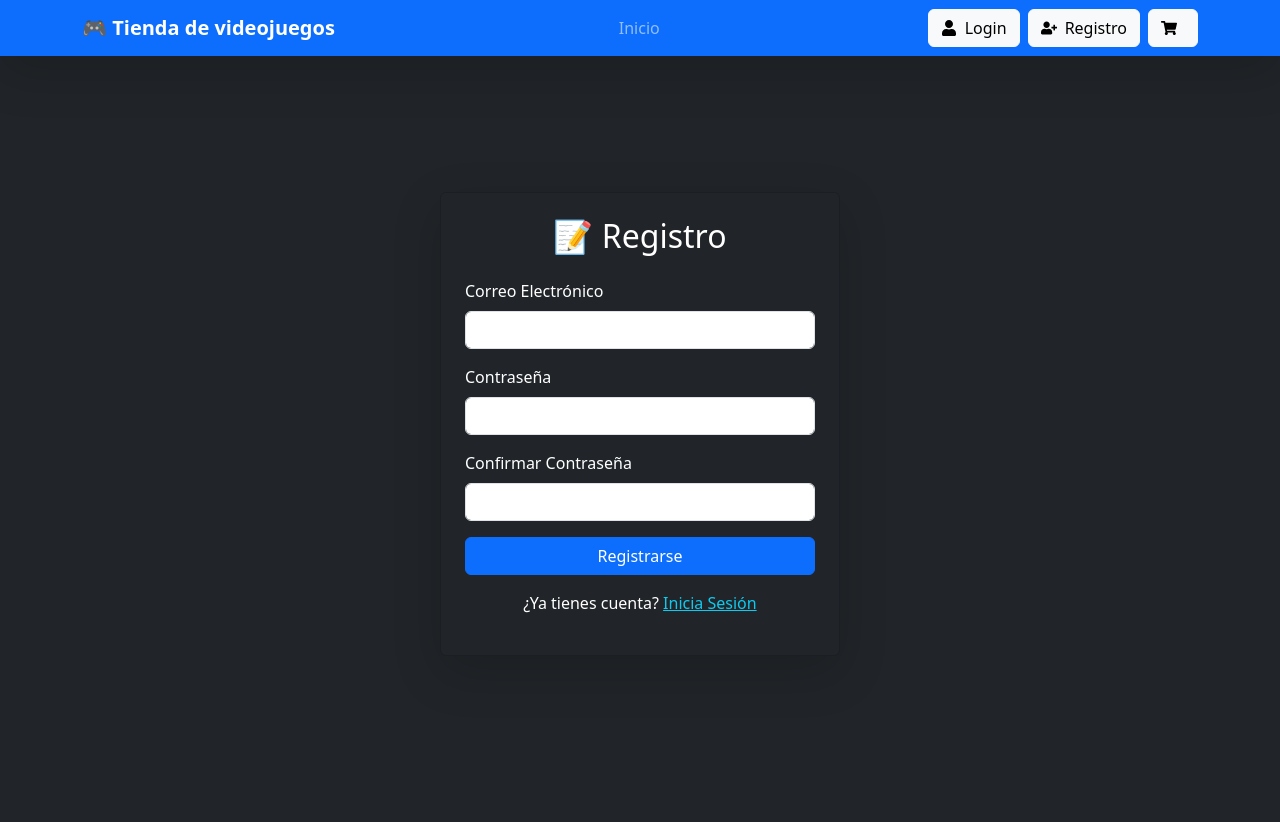
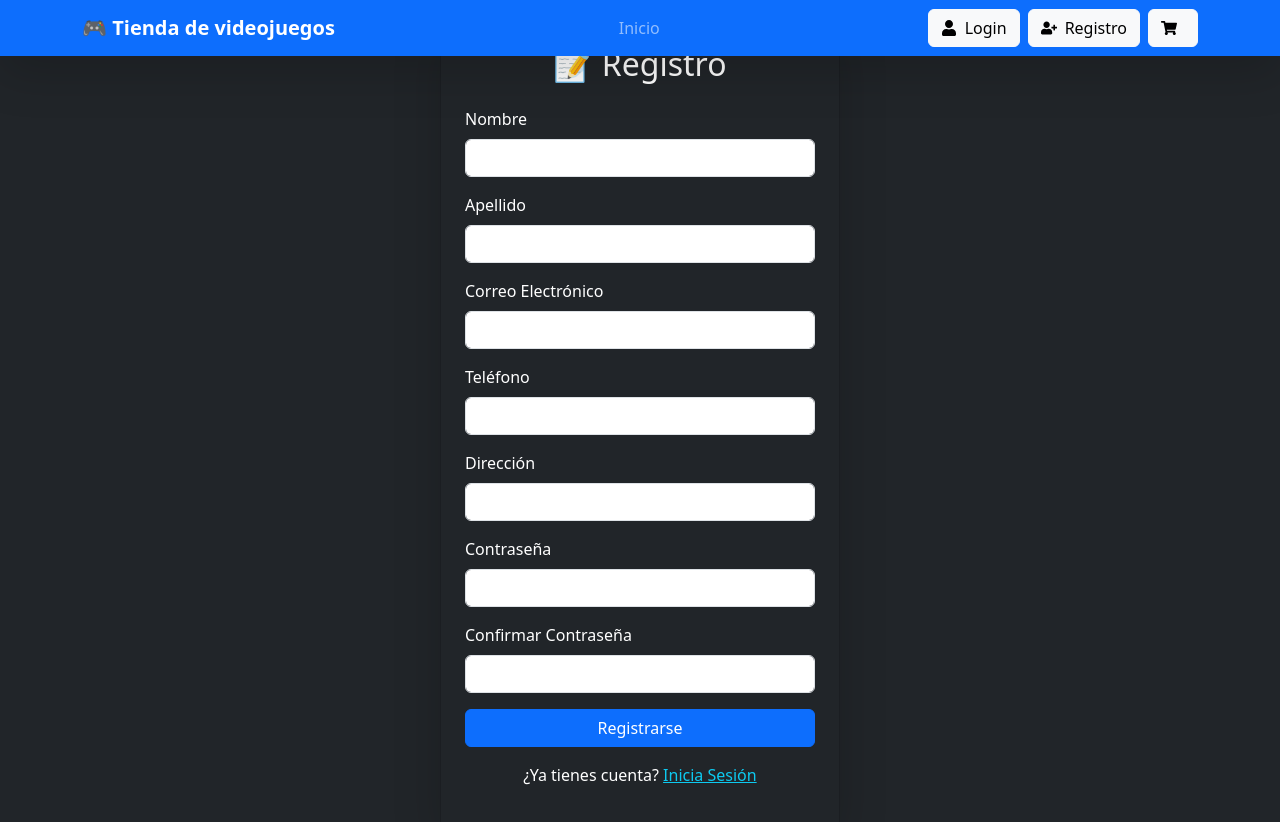
Before and after one commit to cristianASIR/Tarea-final-IAW, a Next.js app in the folder cliente/: page /auth/register in a window 1280 px wide. Shown: the top 822 px of the page. Built offline with nearby package versions, Linux system fonts and the light colour scheme.

Commit message:
Agregando los campos necesarios al registro

```diff
--- a/cliente/src/app/auth/register/page.js
+++ b/cliente/src/app/auth/register/page.js
@@ -3,37 +3,44 @@ import { useState } from "react";
 import Link from "next/link";
 
 export default function Register() {
+  const [nombre, setNombre] = useState("");
+  const [apellido, setApellido] = useState("");
   const [email, setEmail] = useState("");
+  const [telefono, setTelefono] = useState("");
+  const [direccion, setDireccion] = useState("");
   const [password, setPassword] = useState("");
   const [confirmPassword, setConfirmPassword] = useState("");
-  const [mensaje, setMensaje] = useState(""); // Para mostrar mensajes de éxito o error
 
   const handleRegister = async (e) => {
     e.preventDefault();
 
     if (password !== confirmPassword) {
-      setMensaje("❌ Las contraseñas no coinciden");
+      alert("Las contraseñas no coinciden");
       return;
     }
 
-    const datosUsuario = { email, password };
+    const usuario = {
+      nombre,
+      apellido,
+      email,
+      telefono,
+      direccion,
+      password,
+    };
 
-    try {
-      const respuesta = await fetch("http://localhost:4000/auth/register", {
-        method: "POST",
-        headers: { "Content-Type": "application/json" },
-        body: JSON.stringify(datosUsuario),
-      });
+    // Hace la solicitud al backend
+    const response = await fetch("http://localhost:4000/auth/register", {
+      method: "POST",
+      headers: {
+        "Content-Type": "application/json",
+      },
+      body: JSON.stringify(usuario),
+    });
 
-      const data = await respuesta.json();
-
-      if (respuesta.ok) {
-        setMensaje("✅ Registro realizado con éxito. Ahora puedes iniciar sesión.");
-      } else {
-        setMensaje(`❌ Error: ${data.message || "No se pudo registrar"}`);
-      }
-    } catch (error) {
-      setMensaje("❌ Error al conectar con el servidor.");
+    if (response.ok) {
+      alert("Registro exitoso");
+    } else {
+      alert("Error en el registro");
     }
   };
 
@@ -44,12 +51,56 @@ export default function Register() {
 
         <form onSubmit={handleRegister} className="mt-3">
           <div className="mb-3">
+            <label className="form-label">Nombre</label>
+            <input
+              type="text"
+              className="form-control"
+              value={nombre}
+              onChange={(e) => setNombre(e.target.value)}
+              required
+            />
+          </div>
+
+          <div className="mb-3">
+            <label className="form-label">Apellido</label>
+            <input
+              type="text"
+              className="form-control"
+              value={apellido}
+              onChange={(e) => setApellido(e.target.value)}
+              required
+            />
+          </div>
+
+          <div className="mb-3">
             <label className="form-label">Correo Electrónico</label>
             <input
               type="email"
               className="form-control"
               value={email}
               onChange={(e) => setEmail(e.target.value)}
+              required
+            />
+          </div>
+
+          <div className="mb-3">
+            <label className="form-label">Teléfono</label>
+            <input
+              type="text"
+              className="form-control"
+              value={telefono}
+              onChange={(e) => setTelefono(e.target.value)}
+              required
+            />
+          </div>
+
+          <div className="mb-3">
+            <label className="form-label">Dirección</label>
+            <input
+              type="text"
+              className="form-control"
+              value={direccion}
+              onChange={(e) => setDireccion(e.target.value)}
               required
             />
           </div>
@@ -81,8 +132,6 @@ export default function Register() {
           </button>
         </form>
 
-        {mensaje && <p className="text-center mt-3">{mensaje}</p>}
-
         <p className="text-center mt-3">
           ¿Ya tienes cuenta?{" "}
           <Link href="/auth/login" className="text-info">
```
